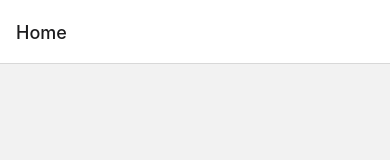
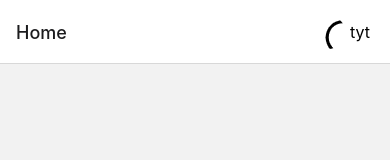
Before and after one commit to callmetyt/JustKeepGoingV2, a React Native app: screen /HomeTab in a window 390 px wide. Shown: the top 160 px of the page. Built offline with nearby package versions, Linux system fonts and the light colour scheme.

Commit message:
feat:初步建立用户界面逻辑

```diff
--- /dev/null
+++ b/src/components/UserAvatar/index.tsx
@@ -0,0 +1,40 @@
+import {ScreenNavigationProp} from '@src/types';
+import React from 'react';
+import {StyleSheet, Text, View} from 'react-native';
+import {Avatar} from 'react-native-elements';
+
+interface UserAvatarProps {
+  navigation: ScreenNavigationProp;
+}
+
+export default function UserAvatar({navigation}: UserAvatarProps) {
+  const handleAvatarClick = () => {
+    navigation.navigate('User');
+  };
+
+  return (
+    <View style={style.container}>
+      <Avatar
+        rounded
+        source={require('@src/assets/user.png')}
+        onPress={() => {
+          handleAvatarClick();
+        }}
+      />
+      <Text style={style.text}>{'tyt'}</Text>
+    </View>
+  );
+}
+
+const style = StyleSheet.create({
+  container: {
+    paddingRight: 20,
+    display: 'flex',
+    flexDirection: 'row',
+    alignItems: 'center',
+  },
+  text: {
+    marginLeft: 5,
+    fontSize: 16,
+  },
+});
--- a/src/pages/HomeTab/index.tsx
+++ b/src/pages/HomeTab/index.tsx
@@ -1,4 +1,6 @@
 import {createBottomTabNavigator} from '@react-navigation/bottom-tabs';
+import UserAvatar from '@src/components/UserAvatar';
+import {ScreenNavigationProp} from '@src/types';
 import React from 'react';
 import {Icon} from 'react-native-elements';
 import History from '../History';
@@ -7,7 +9,11 @@ import User from '../User';
 
 const Tab = createBottomTabNavigator();
 
-export default function HomeTab() {
+export default function HomeTab({
+  navigation,
+}: {
+  navigation: ScreenNavigationProp;
+}) {
   return (
     <Tab.Navigator
       screenOptions={({route}) => ({
@@ -23,6 +29,11 @@ export default function HomeTab() {
           );
         },
         tabBarHideOnKeyboard: true,
+        headerRight: () => {
+          return route.name !== 'User' ? (
+            <UserAvatar navigation={navigation} />
+          ) : null;
+        },
       })}>
       <Tab.Screen name="Home" component={Home} />
       <Tab.Screen name="History" component={History} />
--- a/src/pages/User/index.tsx
+++ b/src/pages/User/index.tsx
@@ -1,12 +1,67 @@
+import {ScreenNavigationProp} from '@src/types';
+import setTokenStorage from '@utils/setTokenStorage';
 import React from 'react';
-import {View, Text} from 'react-native';
+import {View, Text, StyleSheet} from 'react-native';
+import {Avatar, Button, Card} from 'react-native-elements';
 
-export function User() {
+interface UserProps {
+  navigation: ScreenNavigationProp;
+}
+
+export function User({navigation}: UserProps) {
+  const handleLogoutClick = async () => {
+    await setTokenStorage('');
+    navigation.replace('Login');
+  };
+
   return (
     <View>
-      <Text>user page</Text>
+      <Card containerStyle={style.infoContainer}>
+        <Card.Title>个人卡片</Card.Title>
+        <View style={style.infoLine1}>
+          <Avatar size={50} rounded source={require('@src/assets/user.png')} />
+          <Text style={style.userName}>{'tyt'}</Text>
+        </View>
+      </Card>
+      <Button
+        containerStyle={style.logoutBtnContainer}
+        buttonStyle={style.logoutBtn}
+        onPress={() => {
+          handleLogoutClick();
+        }}
+        title="注销"
+      />
     </View>
   );
 }
 
+const style = StyleSheet.create({
+  infoContainer: {
+    marginLeft: 'auto',
+    marginRight: 'auto',
+    marginTop: 40,
+    width: '80%',
+    paddingLeft: 30,
+    paddingRight: 30,
+  },
+  infoLine1: {
+    display: 'flex',
+    flexDirection: 'row',
+    alignItems: 'center',
+  },
+  userName: {
+    marginLeft: 20,
+    fontSize: 20,
+  },
+  logoutBtnContainer: {
+    width: '50%',
+    marginLeft: 'auto',
+    marginRight: 'auto',
+    marginTop: 50,
+  },
+  logoutBtn: {
+    backgroundColor: '#FF6600',
+  },
+});
+
 export default User;
```
Also changed, not shown: src/assets/user.png (added), 1 other file (tests, documents, lock files or other folders).
